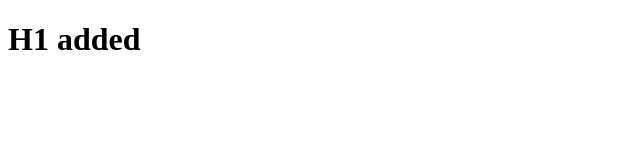
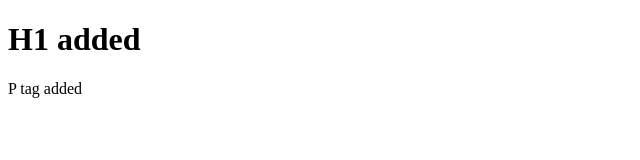
Before and after one commit to awaisjbr/git-app, a plain HTML site: page index.html in a window 1280 px wide. Shown: the full height of the page, 0-640 px from the left. Drawn offline with Linux system fonts and the light colour scheme.

Commit message:
P tag added

```diff
--- a/index.html
+++ b/index.html
@@ -7,5 +7,6 @@
 </head>
 <body>
     <h1>H1 added</h1>
+    <p>P tag added</p>
 </body>
 </html>
```
